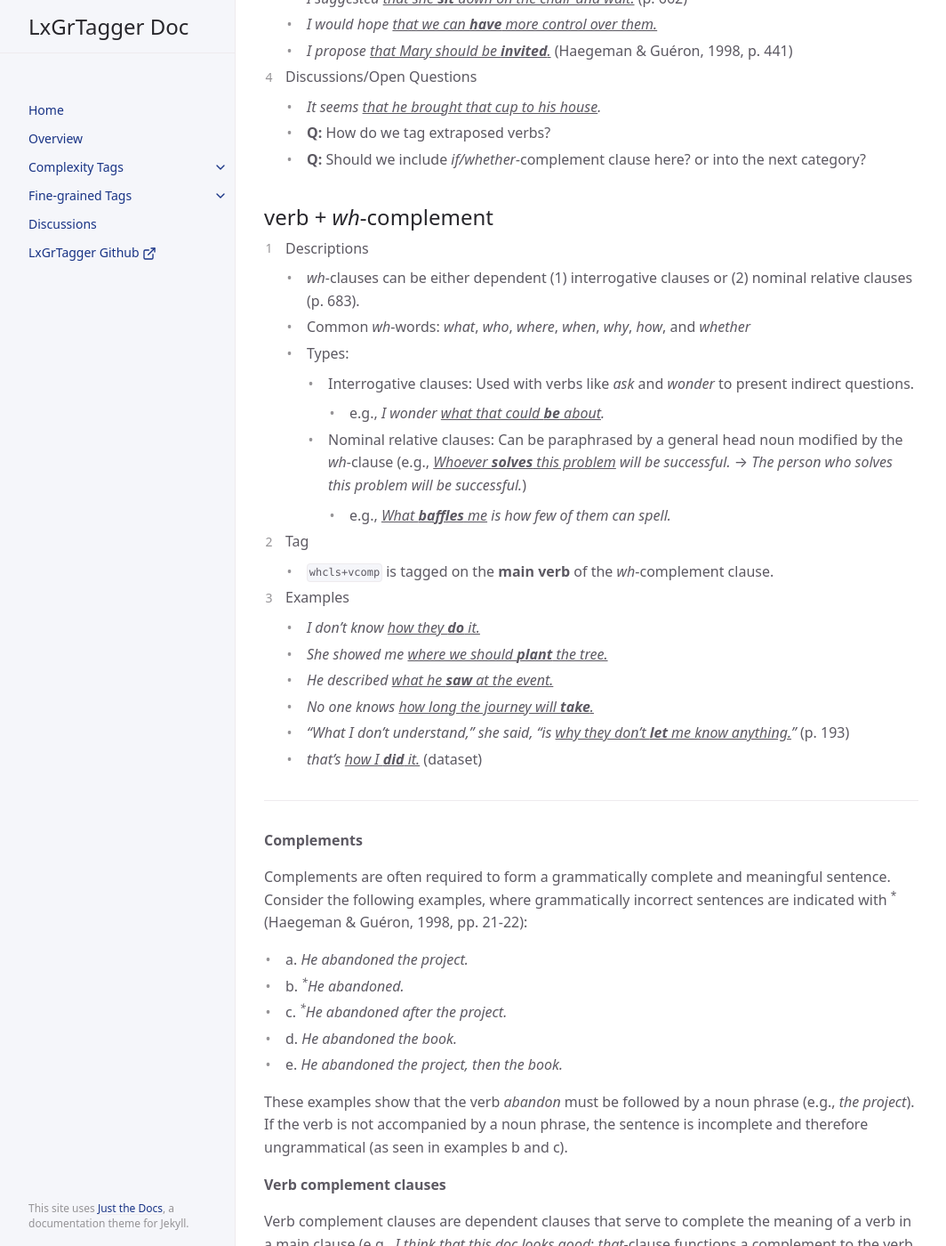
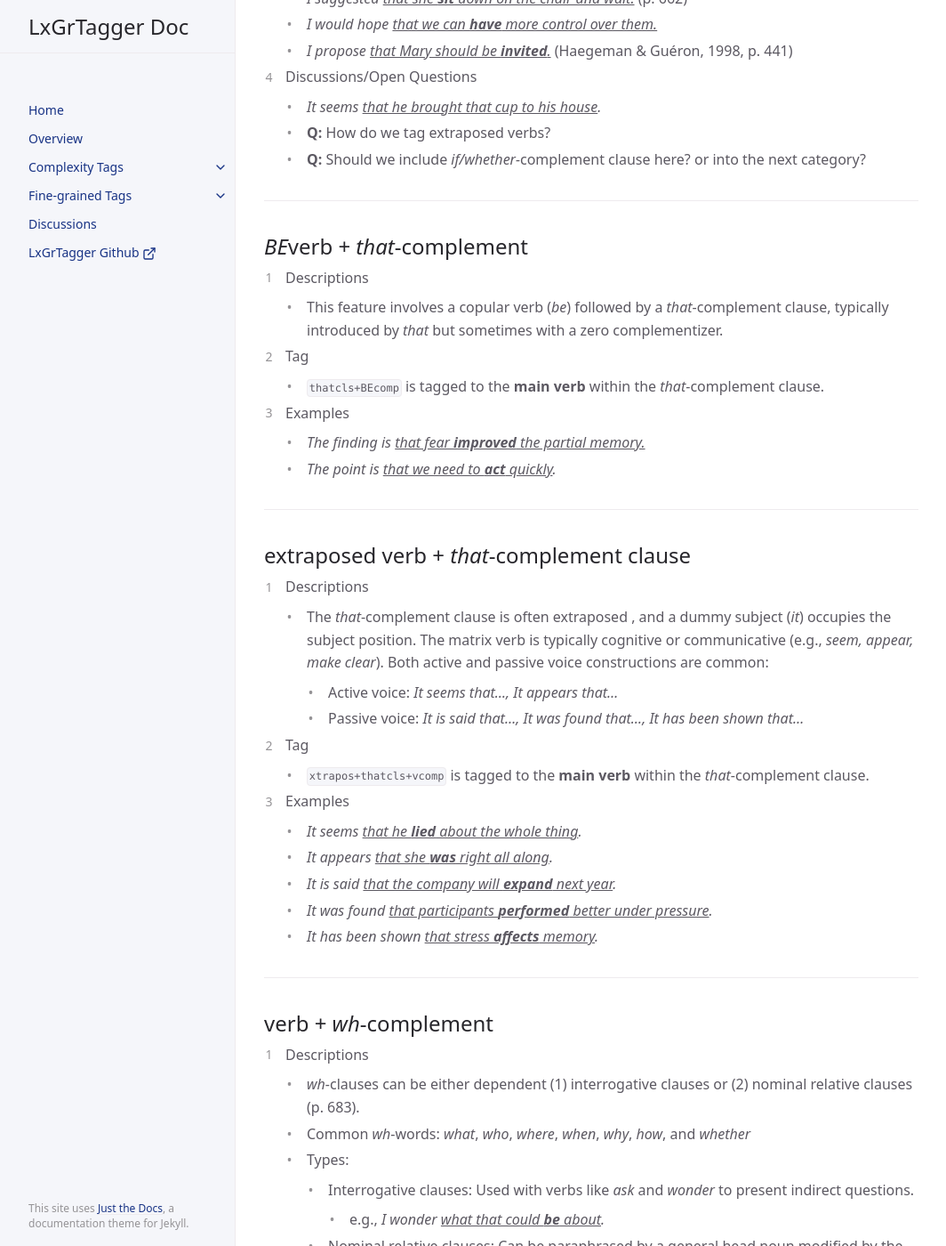
Before and after one commit to LCR-ADS-Lab/LxGrTagger-Documentation, a Jekyll site: the page built from docs/cx tags/1_Finite Clause/6_Syntactic function6.md, in a window 1280 px wide and 1400 px high, scrolled down 629 px. Shown: the whole window at 89% size, without its empty margins (107-1171 px from the left). Built offline with Jekyll 4.4.1, drawn with Linux system fonts in a browser that asks for light colours; cached includes are drawn as plain includes; some of the changed text lies outside the part shown.

Commit message:
Update 6_Syntactic function6.md

```diff
--- a/docs/cx tags/1_Finite Clause/6_Syntactic function6.md
+++ b/docs/cx tags/1_Finite Clause/6_Syntactic function6.md
@@ -25,6 +25,36 @@ nav_order: 6
     - **Q:** How do we tag extraposed verbs?
     - **Q:** Should we include *if/whether-*complement clause here? or into the next category?
 
+---
+
+## *BE*verb + *that*-complement
+
+1. Descriptions
+    - This feature involves a copular verb (*be*) followed by a *that*-complement clause, typically introduced by *that* but sometimes with a zero complementizer.
+2. Tag
+    - `thatcls+BEcomp` is tagged to the **main verb** within the *that*-complement clause.
+3. Examples
+    - *The finding is <ins>that fear **improved** the partial memory.</ins>*
+    - *The point is <ins>that we need to **act** quickly</ins>.*
+
+---
+
+## extraposed verb + *that*-complement clause
+
+1. Descriptions
+    - The *that*-complement clause is often extraposed , and a dummy subject (*it*) occupies the subject position. The matrix verb is typically cognitive or communicative (e.g., *seem, appear, make clear*). Both active and passive voice constructions are common:
+        - Active voice: *It seems that..., It appears that...*
+        - Passive voice: *It is said that..., It was found that..., It has been shown that...*
+2. Tag
+    - `xtrapos+thatcls+vcomp` is tagged to the **main verb** within the *that*-complement clause.
+3. Examples
+    - *It seems <ins>that he **lied** about the whole thing</ins>.*
+    - *It appears <ins>that she **was** right all along</ins>.*
+    - *It is said <ins>that the company will **expand** next year</ins>.*
+    - *It was found <ins>that participants **performed** better under pressure</ins>.*
+    - *It has been shown <ins>that stress **affects** memory</ins>.*
+
+---
 
 ## verb + *wh*-complement
 
@@ -48,6 +78,33 @@ nav_order: 6
 
 ---
 
+## *BE*verb + *wh*-complement
+
+1. Descriptions
+    - This feature involves a copular verb (*be*) followed by a *wh*-complement clause, where the clause serves as the complement to a subject noun phrase.
+2. Tag
+    - `whcls+BEcomp` is tagged to the **main verb** within the *wh*-complement clause.
+3. Examples
+    - *The question is <ins>who **called** last night</ins>.*
+    - *The issue was <ins>where they **went** afterward</ins>.*
+    - *The mystery is <ins>how he **escaped** unnoticed</ins>.*
+
+---
+
+## extraposed verb + *wh*-complement clause
+
+1. Descriptions
+    - The *wh*-complement clause can be extraposed to the end of the sentence, and a dummy subject (*it*) occupies the initial subject position.
+2. Tag
+    - `xtrapos+whcls+vcomp` is tagged to the **main verb** within the *wh*-complement clause.
+3. Examples
+    - *It depends on <ins>how they **respond**</ins>.*
+    - *It is unclear <ins>who **started** the fire</ins>.*
+    - *It doesn’t matter <ins>what she **thinks**</ins>.*
+    - *It remains to be seen <ins>how the public will **react**</ins>.*
+
+---
+
 **Complements**
 
 Complements are often required to form a grammatically complete and meaningful sentence. Consider the following examples, where grammatically incorrect sentences are indicated with <sup>*</sup> (Haegeman & Guéron, 1998, pp. 21-22):
```
Also changed, not shown: other parts of docs/cx tags/1_Finite Clause/6_Syntactic function6.md (+1 -1 lines).
